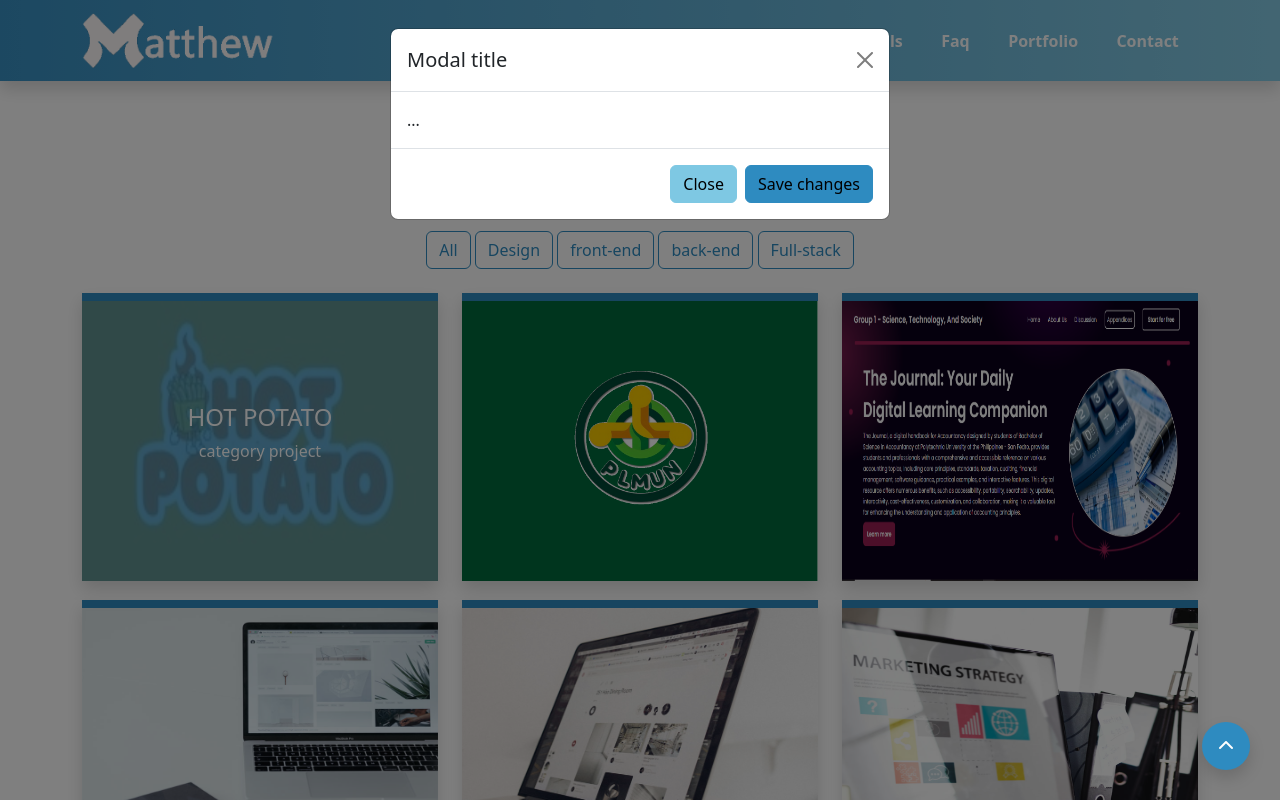
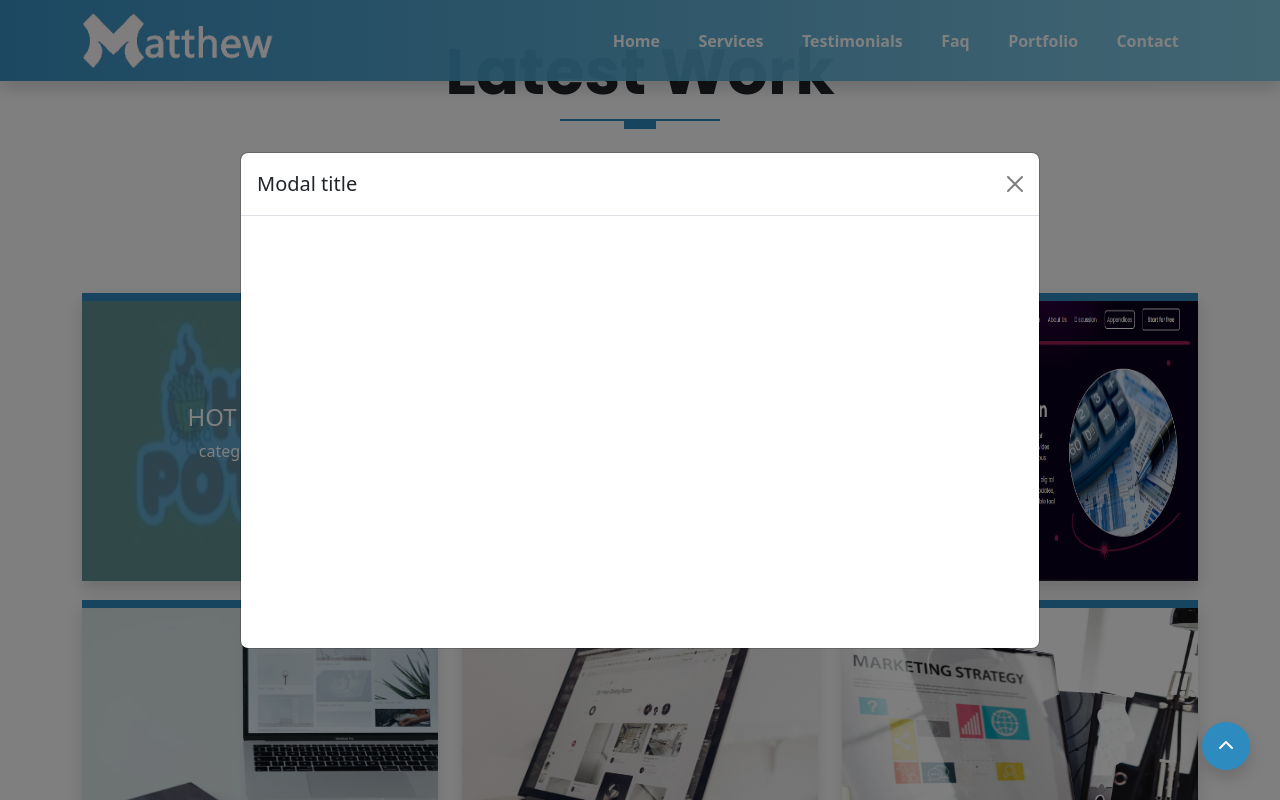
Before and after one commit to Matthew-act546/portfolio, a website: page index.html in a window 1280 px wide. Both pictures are taken after a click on the element 260 px from the left and 5214 px from the top of the page. Shown: the part 4778-5578 px from the top of the page. Drawn offline with nearby package versions, Linux system fonts and the light colour scheme; files that its build step writes are made by us from their sources.

Commit message:
fix modal

```diff
--- a/index.html
+++ b/index.html
@@ -455,19 +455,17 @@
                             </div>
 
                         </div>
-                        <div class="modal fade" id="exampleModal" tabindex="-1" aria-labelledby="exampleModalLabel" aria-hidden="true">
-                            <div class="modal-dialog">
+                        <div class="modal fade" id="exampleModal" data-bs-backdrop="static" data-bs-keyboard="false" tabindex="-1" aria-labelledby="exampleModalLabel" aria-hidden="true">
+                            <div class="modal-dialog modal-dialog-centered modal-lg">
                                 <div class="modal-content">
                                     <div class="modal-header">
                                         <h1 class="modal-title fs-5" id="exampleModalLabel">Modal title</h1>
                                         <button type="button" class="btn-close" data-bs-dismiss="modal" aria-label="Close"></button>
                                     </div>
-                                    <div class="modal-body">
-                                        ...
-                                    </div>
-                                    <div class="modal-footer">
-                                        <button type="button" class="btn btn-secondary" data-bs-dismiss="modal">Close</button>
-                                        <button type="button" class="btn btn-primary">Save changes</button>
+                                    <div class="modal-body ">
+                                        <div style="height: 400px;">
+
+                                        </div>
                                     </div>
                                 </div>
                             </div>
```
